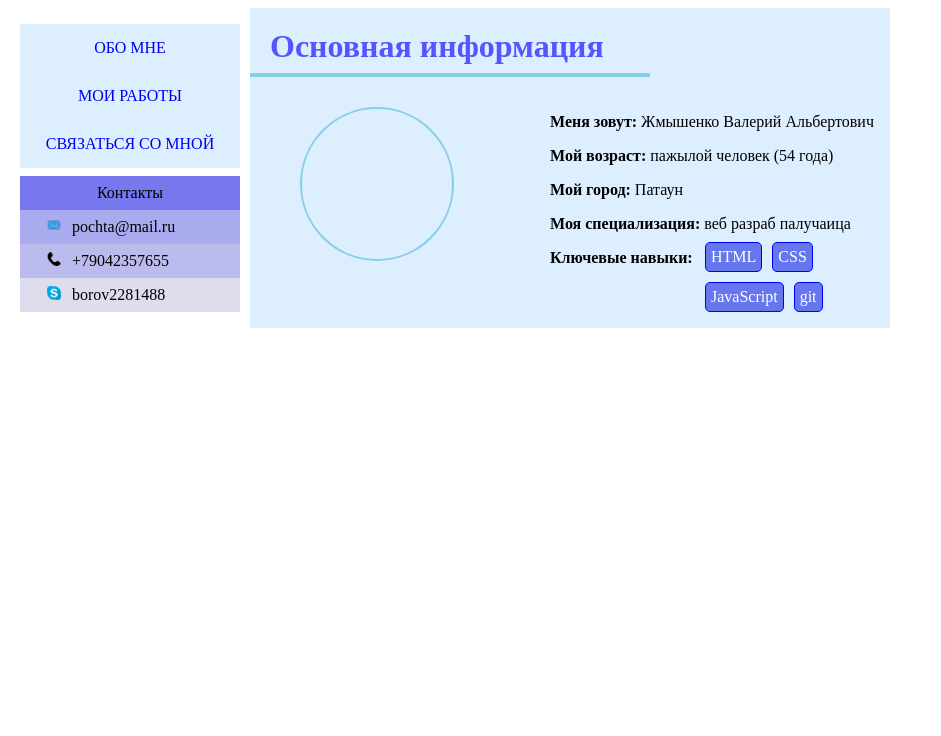
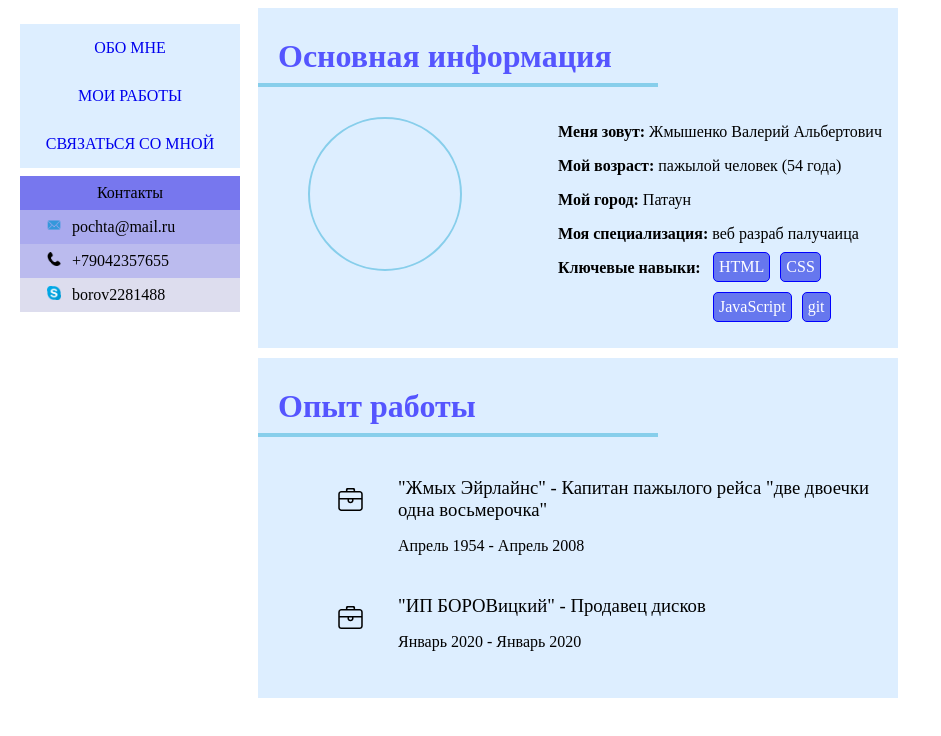
Before and after one commit to H1K0/Zhmykh, a plain HTML site: page index.html in a window 1280 px wide. Shown: the whole page, without its empty margins (0-941 px from the left). Drawn offline with Linux system fonts and the light colour scheme.

Commit message:
Added work experience and edited some style

```diff
--- a/index.html
+++ b/index.html
@@ -2,7 +2,8 @@
 <html>
   <head>
     <meta charset="utf-8">
-    <title></title>
+    <title>Pazhiloy Site</title>
+    <link rel="shortcut icon" href="https://avatars.mds.yandex.net/get-pdb/1642325/4aa52a4c-2305-4986-a7a1-aca5b9e0418e/s1200" type="image/png">
     <style type="text/css">
       .menu{
         position: absolute;
@@ -46,7 +47,7 @@
         left: -25px;
         width: 14px;
         height: 14px;
-        background-size: cover;
+        background-size: contain;
       }
       .mail .data:before{
         background-image: url(mail.png);
@@ -58,11 +59,13 @@
         background-image: url(skype.png);
       }
       .main{
-        position: absolute;
+        position: relative;
         left:250px;
         background-color: #def;
         width:640px;
         height: 320px;
+        padding: 10px 0;
+        margin-bottom: 10px;
       }
       .header{
         margin-top:20px;
@@ -110,6 +113,28 @@
         border:1px solid blue;
         border-radius: 5px;
       }
+      .exp{
+        list-style: none;
+      }
+      .exp li{
+        position: relative;
+        margin: 40px 0;
+        margin-left: 100px;
+      }
+      .exp li:before{
+        content: "";
+        position: absolute;
+        left: -60px;
+        top: 10px;
+        width: 25px;
+        height: 25px;
+        background-image: url(work.svg);
+        background-size: contain;
+      }
+      .exp h3{
+        font-weight: normal;
+        margin: 0;
+      }
     </style>
   </head>
   <body>
@@ -144,5 +169,21 @@
       </div>
       <div class="avatar"></div>
     </div>
+    <div class="main">
+      <div class="header">
+        <h1>Опыт работы</h1>
+        <hr>
+      </div>
+      <ul class="exp">
+        <li>
+          <h3>"Жмых Эйрлайнс" - Капитан пажылого рейса "две двоечки одна восьмерочка"</h3>
+          <p>Апрель 1954 - Апрель 2008</p>
+        </li>
+        <li>
+          <h3>"ИП БОРОВицкий" - Продавец дисков</h3>
+          <p>Январь 2020 - Январь 2020</p>
+        </li>
+      </ul>
+    </div>
   </body>
 </html>
```
Also changed, not shown: work.svg (added).
